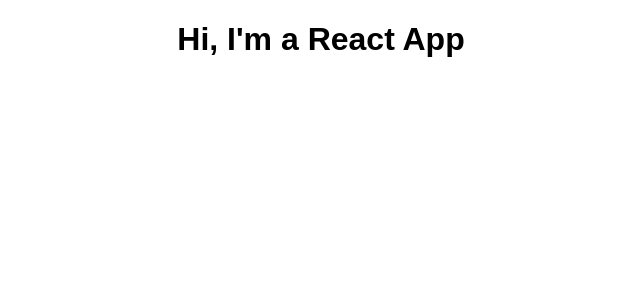
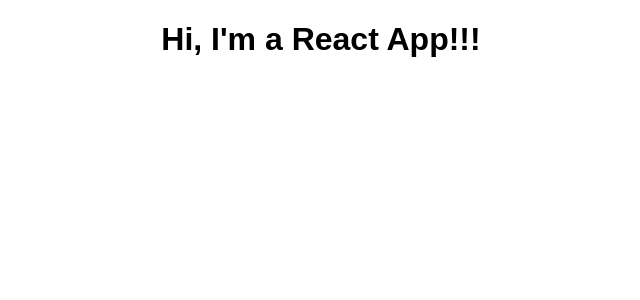
Before and after one commit to Szuhi/React, a React (Create React App) app in the folder 100_CreateReactApp/react-complete-guide/: page / in a window 1280 px wide. Shown: the top 300 px of the page, without its empty margins (319-959 px from the left). Built offline with nearby package versions, Linux system fonts and the light colour scheme.

Commit message:
Understanding JSX - 100

```diff
--- a/100_CreateReactApp/react-complete-guide/src/App.js
+++ b/100_CreateReactApp/react-complete-guide/src/App.js
@@ -4,11 +4,12 @@
 
 class App extends Component {
   render() {
-    return (
+    /* return (
       <div className="App">
         <h1>Hi, I'm a React App</h1>
       </div>
-    );
+    ); */
+    return React.createElement('div', {className: 'App'}, React.createElement('h1', null, 'Hi, I\'m a React App!!!'));
   }
 }
 
```
